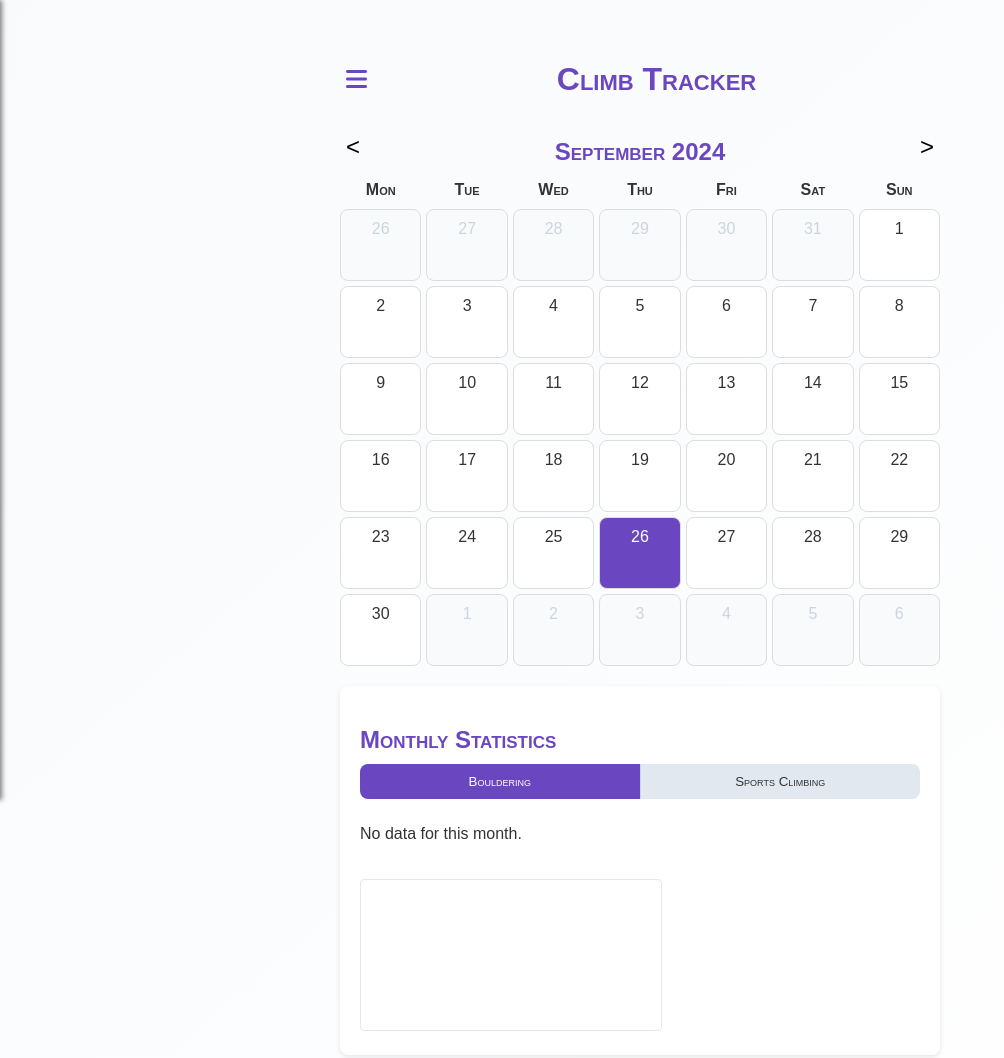
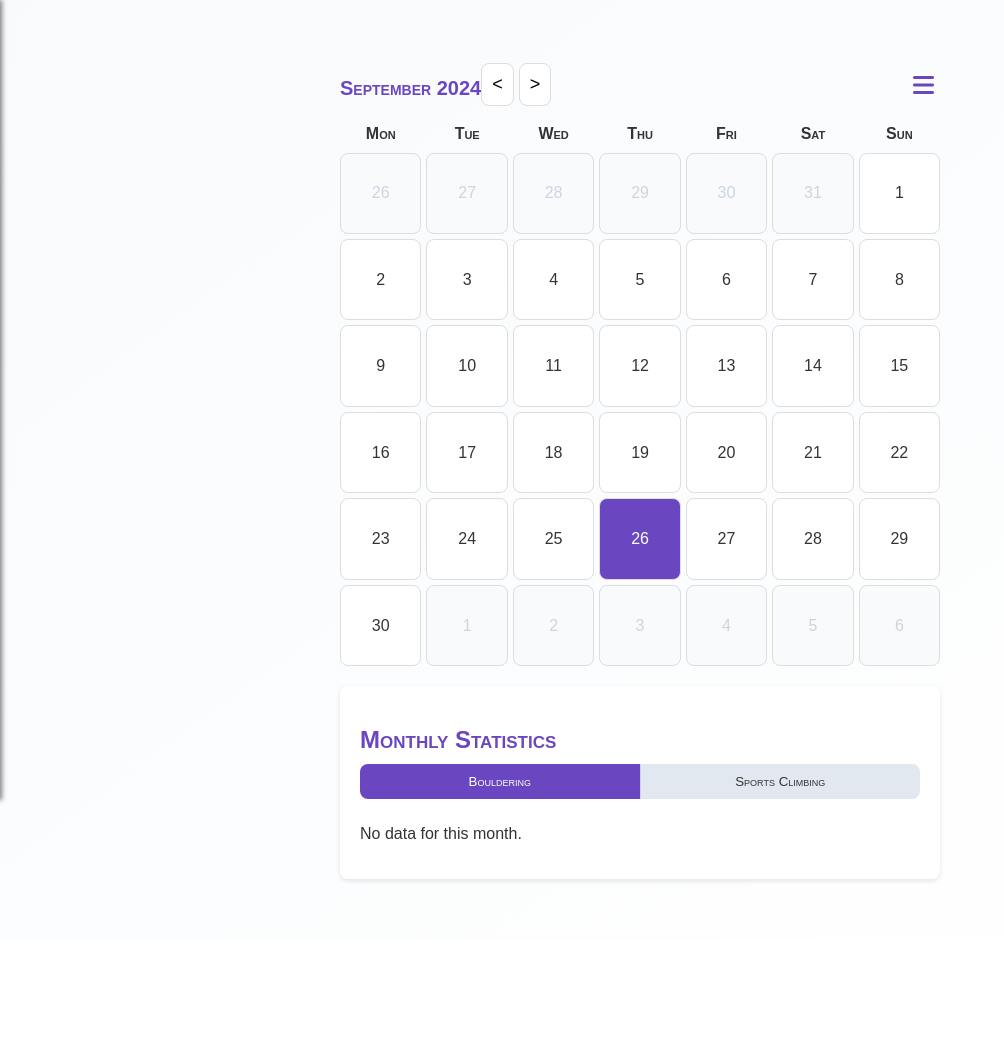
Before and after one commit to sergeakeen/climbtrack, a plain HTML site: page index.html in a window 1280 px wide. Shown: the whole page, without its empty margins (0-1004 px from the left). After the commit the page ends 939 px from the top, so only its background shows below. Drawn offline with nearby package versions, Linux system fonts and the light colour scheme.

Commit message:
removed header, fixed bugs

```diff
--- a/index.html
+++ b/index.html
@@ -5,7 +5,7 @@
   <meta charset="UTF-8">
   <title>Climb Tracker</title>
   <meta name="viewport" content="width=device-width, initial-scale=1.0">
-  <!-- Version marker for version control FIX MENU BUG-->
+  <!-- Version marker for version control -->
   <meta name="version" content="0.8.9">
   <!-- Link to manifest.json -->
   <link rel="manifest" href="manifest.json">
@@ -20,20 +20,17 @@
 </head>
 <body>
   <div class="container">
-    <!-- App Header -->
-    <header class="app-header">
-      <button id="burgerMenu" class="burger-menu">
-        <i class="fas fa-bars burger-icon"></i>
-      </button>
-      <h1>Climb Tracker</h1>
-    </header>
-
     <!-- Calendar Section -->
     <div class="calendar-container">
       <div class="calendar-header">
-        <button id="prev-month" class="month-nav">&lt;</button>
-        <h2 id="month-year"></h2>
-        <button id="next-month" class="month-nav">&gt;</button>
+        <div class="calendar-nav">
+          <h2 id="month-year"></h2><button id="prev-month" class="month-nav">&lt;</button>
+
+          <button id="next-month" class="month-nav">&gt;</button>
+        </div>
+        <button id="burgerMenu" class="burger-menu">
+          <i class="fas fa-bars burger-icon"></i>
+        </button>
       </div>
       <div id="calendar"></div>
     </div>
--- a/script.js
+++ b/script.js
@@ -761,7 +761,14 @@ function updateStatistics() {
 
   // Function to display stats as cards
   function displayStats(type, statsEl) {
+    const canvas = document.getElementById(
+      type === 'Bouldering' ? 'bouldering-grade-chart' : 'sports-climbing-grade-chart'
+    );
+
     if (monthlyStats[type] && monthlyStats[type].totalAttempts > 0) {
+      // Show the canvas element
+      canvas.style.display = 'block';
+
       const statsCards = document.createElement('div');
       statsCards.classList.add('stats-cards');
 
@@ -802,6 +809,9 @@ function updateStatistics() {
       const noData = document.createElement('p');
       noData.textContent = 'No data for this month.';
       statsEl.appendChild(noData);
+
+      // Hide the canvas element
+      canvas.style.display = 'none';
     }
   }
 
@@ -931,6 +941,11 @@ function renderGradeDistributionChart(type) {
     .map(id => parseInt(id))
     .sort((a, b) => a - b);
 
+  if (gradeIds.length === 0) {
+    // No data to display
+    return;
+  }
+
   const labels = gradeIds.map(id => getGradeName(id, type));
 
   const attemptsData = [];
@@ -956,6 +971,10 @@ function renderGradeDistributionChart(type) {
   if (canvas.chart) {
     canvas.chart.destroy();
   }
+
+  // Calculate the maximum total attempts for Y-axis scaling
+  const maxTotalAttempts = Math.max(...totalAttemptsPerGrade);
+  const maxYValue = maxTotalAttempts;
 
   // Create stacked bar chart
   canvas.chart = new Chart(ctx, {
@@ -994,7 +1013,8 @@ function renderGradeDistributionChart(type) {
         y: {
           stacked: true,
           ticks: {
-            display: false
+            display: false,
+            max: maxYValue + 2 // Add extra space above the tallest bar
           },
           grid: {
             display: false,
@@ -1015,6 +1035,11 @@ function renderGradeDistributionChart(type) {
           }
         },
         legend: { display: false } // Remove legend
+      },
+      layout: {
+        padding: {
+          top: 20 // Adjust the padding value as needed
+        }
       },
       barThickness: 15
     }
--- a/styles.css
+++ b/styles.css
@@ -15,32 +15,6 @@ body {
   overflow-x: hidden;
 }
 
-/* Header Styles */
-.app-header {
-  display: flex;
-  align-items: center;
-  justify-content: space-between;
-}
-
-.burger-menu {
-  background: none;
-  border: none;
-  cursor: pointer;
-}
-
-.burger-icon {
-  font-size: 24px;
-  color: #6b46c1;
-}
-
-h1 {
-  text-align: center;
-  color: #6b46c1;
-  margin-bottom: 20px;
-  flex: 1;
-  font-variant: small-caps;
-}
-
 h2 {
   color: #6b46c1;
   margin-bottom: 10px;
@@ -55,25 +29,54 @@ h3 {
 
 /* Calendar Styles */
 .calendar-container {
+  margin-top: 20px; /* Adjust as needed since the header is removed */
   margin-bottom: 20px;
 }
 
 .calendar-header {
   display: flex;
+  align-items: center;
   justify-content: space-between;
+  margin-bottom: 10px; /* Adjust as needed */
+}
+
+/* Style for the navigation arrows and month name */
+.calendar-nav {
+  display: flex;
   align-items: center;
 }
 
 .month-nav {
-  background-color: transparent;
-  border: none;
-  font-size: 24px;
+  background-color: #fff;
+  border: 1px solid #ddd;
+  border-radius: 8px;
+  font-size: 18px;
   cursor: pointer;
-  font-variant: small-caps;
+  padding: 10px;
+  margin-right: 5px;
+}
+
+.month-nav:hover {
+  background-color: #f0f0f0;
 }
 
 #month-year {
+  font-size: 20px;
+  font-weight: bold;
   font-variant: small-caps;
+  color: #6b46c1;
+}
+
+/* Adjust burger menu position */
+.burger-menu {
+  background: none;
+  border: none;
+  cursor: pointer;
+}
+
+.burger-icon {
+  font-size: 24px;
+  color: #6b46c1;
 }
 
 #calendar {
@@ -92,14 +95,31 @@ h3 {
 
 /* Day Styles */
 .day {
+  position: relative;
+  cursor: pointer;
+  border-radius: 8px;
+  aspect-ratio: 1 / 1; /* Ensure squares */
+  display: flex;
+  align-items: center;
+  justify-content: center;
   background-color: #fff;
   border: 1px solid #ddd;
-  padding: 10px;
-  text-align: center;
-  position: relative;
-  cursor: pointer;
-  min-height: 50px;
-  border-radius: 8px;
+}
+
+/* For older browsers that don't support aspect-ratio */
+@supports not (aspect-ratio: 1 / 1) {
+  .day {
+    width: 100%;
+    height: 0;
+    padding-bottom: 100%; /* Makes a square */
+    position: relative;
+  }
+  .day > * {
+    position: absolute;
+    top: 50%;
+    left: 50%;
+    transform: translate(-50%, -50%);
+  }
 }
 
 .day:hover {
@@ -494,7 +514,7 @@ h3 {
   left: 0;
   right: 0;
   bottom: 0;
-  background-color: #ccc;
+  background-color: #6b46c1; /* Set background color for both states */
   transition: .4s;
   border-radius: 24px;
 }
@@ -506,23 +526,17 @@ h3 {
   width: 20px;
   left: 2px;
   bottom: 2px;
-  background-color: white;
+  background-color: white; /* Keep the circle white */
   transition: .4s;
   border-radius: 50%;
 }
 
-input:checked + .slider {
-  background-color: #6b46c1;
-}
-
-input:focus + .slider {
-  box-shadow: 0 0 1px #6b46c1;
-}
-
+/* Adjust the circle position when checked */
 input:checked + .slider:before {
   transform: translateX(26px);
 }
 
+/* Table Styles */
 .table-container {
   max-height: 400px;
   overflow-y: auto;
```
Lines whose indentation alone changed are shown as unchanged.
